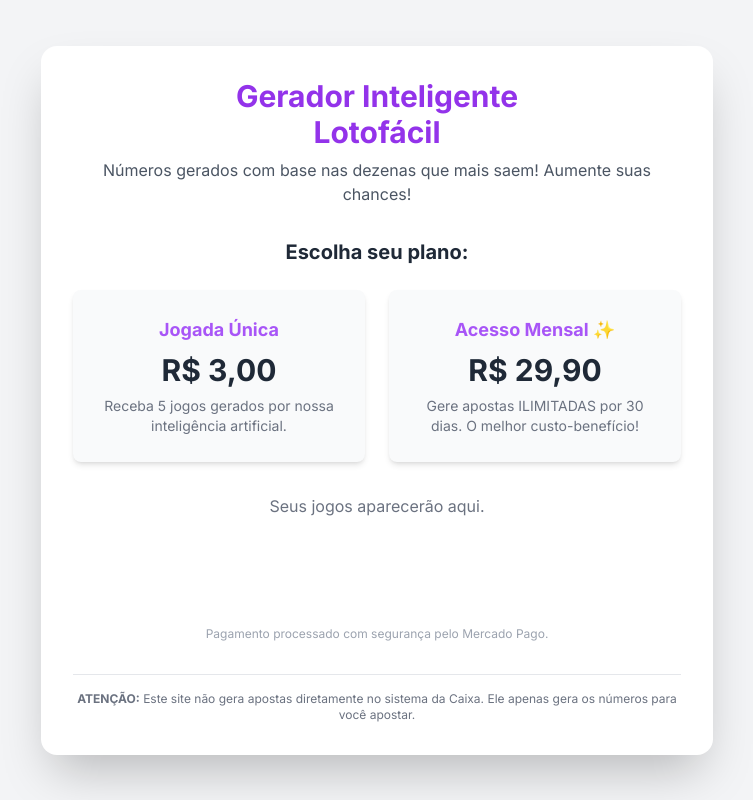
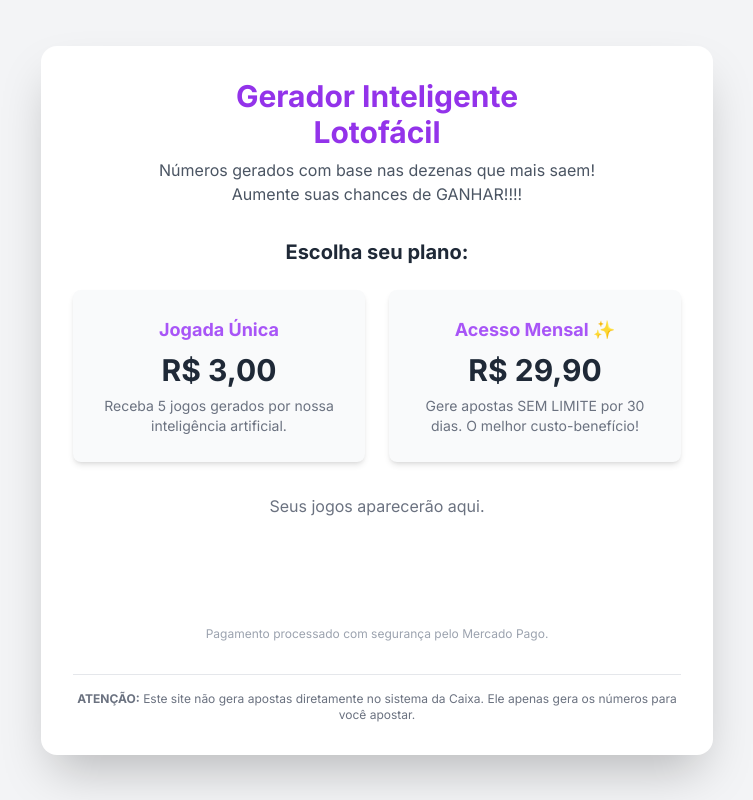
Before and after one commit to Tedesqui/mega, a website: page index.html in a window 1280 px wide. Shown: the whole page, without its empty margins (263-1016 px from the left). Drawn offline with nearby package versions, Linux system fonts and the light colour scheme; no server answers.

Commit message:
Update index.html

```diff
--- a/index.html
+++ b/index.html
@@ -40,7 +40,10 @@
             <span class="block">Gerador Inteligente</span>
             <span class="block">Lotofácil</span>
         </h1>
-        <p id="subtitle" class="text-gray-600 dark:text-gray-400 mb-6">Números gerados com base nas dezenas que mais saem! Aumente suas chances!</p>
+        <p id="subtitle" class="text-gray-600 dark:text-gray-400 mb-6">
+            <span class="block">Números gerados com base nas dezenas que mais saem!</span>
+            <span class="block">Aumente suas chances de GANHAR!!!!</span>
+        </p>
 
         <div id="loading-view" class="my-8">
             <p>Verificando sua assinatura...</p>
@@ -57,7 +60,7 @@
                  <div id="monthly-play-btn" class="plan-card cursor-pointer bg-gray-50 dark:bg-gray-700 p-6 rounded-lg shadow-md">
                      <h3 class="text-lg font-bold text-purple-500">Acesso Mensal ✨</h3>
                      <p class="text-3xl font-bold my-2">R$ 29,90</p>
-                     <p class="text-sm text-gray-500 dark:text-gray-400">Gere apostas ILIMITADAS por 30 dias. O melhor custo-benefício!</p>
+                     <p class="text-sm text-gray-500 dark:text-gray-400">Gere apostas SEM LIMITE por 30 dias. O melhor custo-benefício!</p>
                  </div>
              </div>
         </div>
```
